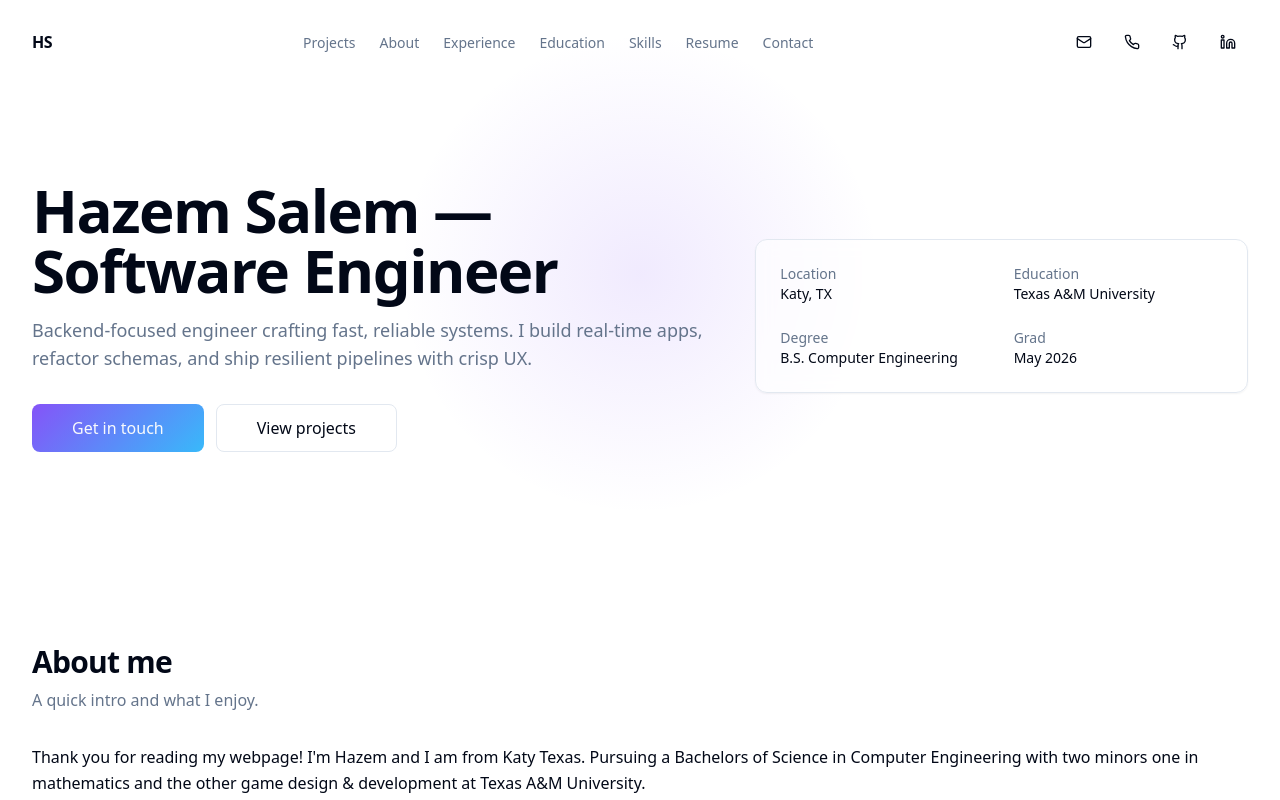
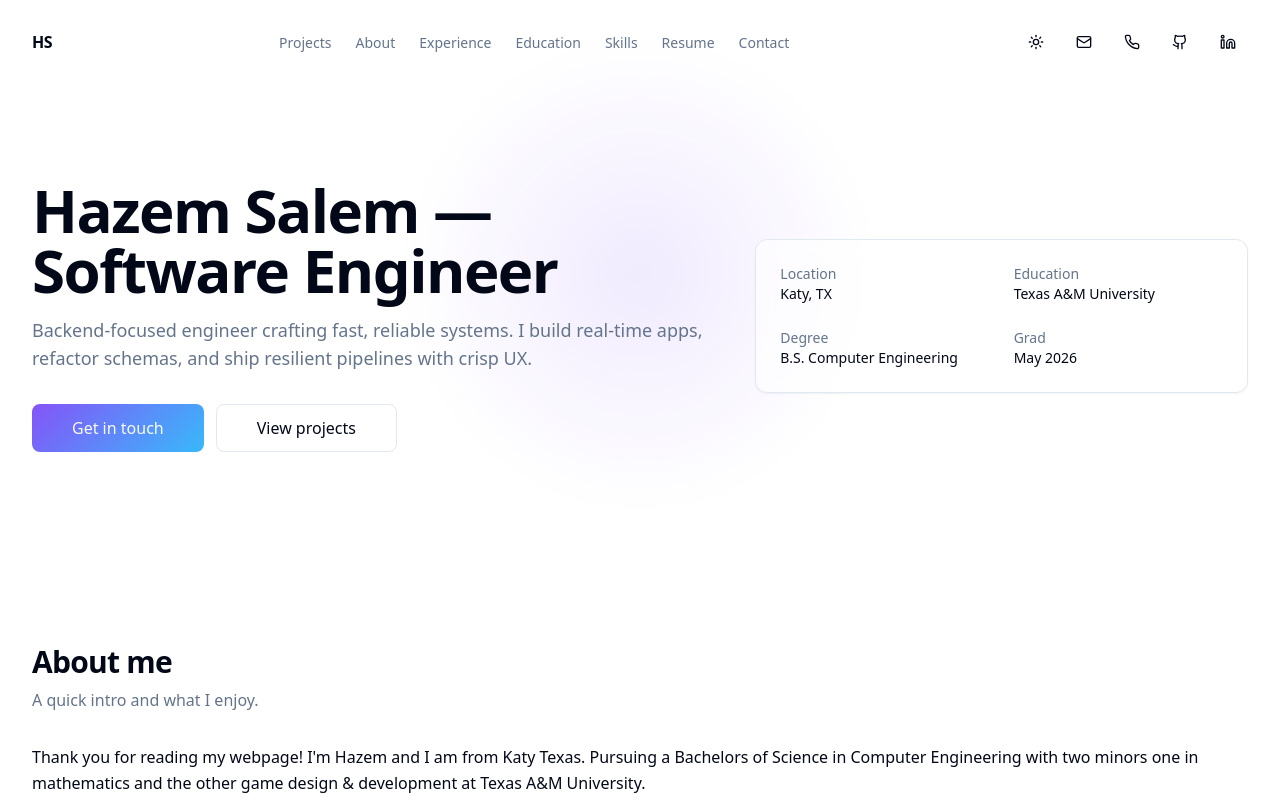
Before and after one commit to hazcazdaz/hazempersonalwebsite, a React (Vite) app: page / in a window 1280 px wide. Shown: the top 800 px of the page. Built offline with nearby package versions, Linux system fonts and the light colour scheme.

Commit message:
Update Hero.tsx
Adjusted for theme toggle

```diff
--- a/src/components/portfolio/Hero.tsx
+++ b/src/components/portfolio/Hero.tsx
@@ -1,6 +1,7 @@
 import { Button } from "@/components/ui/button";
 import { Github, Linkedin, Mail, Phone } from "lucide-react";
 import React from "react";
+import ThemeToggle from "@/components/ThemeToggle";
 
 const navItems = [
   { href: "#projects", label: "Projects" },
@@ -41,6 +42,7 @@ const Hero: React.FC = () => {
           ))}
         </ul>
         <div className="flex items-center gap-2">
+          <ThemeToggle />
           <Button asChild variant="ghost" size="sm" aria-label="Email">
             <a href="mailto:hazemhhasalem@gmail.com" title="Email Hazem">
               <Mail />
@@ -62,6 +64,7 @@ const Hero: React.FC = () => {
             </a>
           </Button>
         </div>
+
       </nav>
 
       <div className="container grid gap-6 py-16 md:py-24 lg:grid-cols-12 lg:items-center">
```
